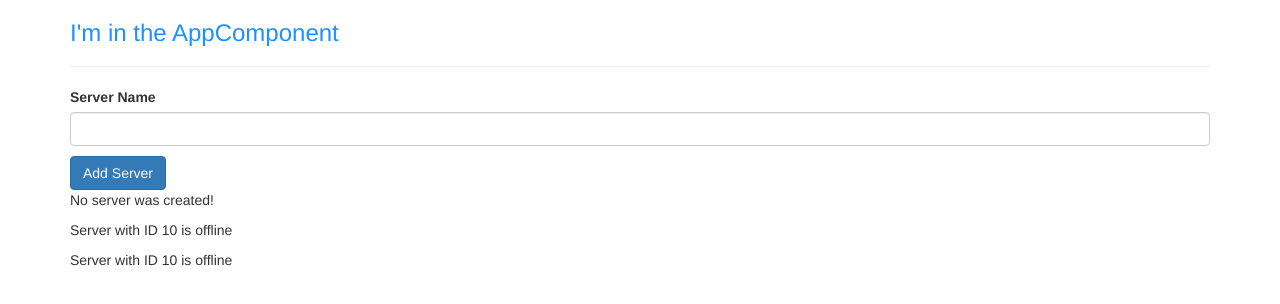
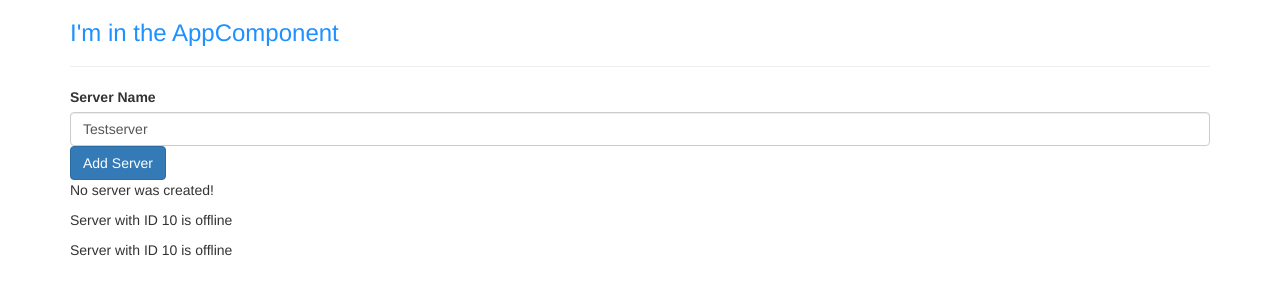
Before and after one commit to dshaevel/my-first-angular-app, an Angular app: page / in a window 1280 px wide. Shown: the top 304 px of the page. Built offline with nearby package versions, Linux system fonts and the light colour scheme.

Commit message:
CHECKPOINT 6 - two-way databinding

```diff
--- a/src/app/servers/servers.component.html
+++ b/src/app/servers/servers.component.html
@@ -1,10 +1,15 @@
 <label>Server Name</label>
+<!--<input
+  type="text"
+  class="form-control"
+  (input)="onUpdateServerName($event)"
+>-->
 <input
   type="text"
   class="form-control"
-  (input)="onUpdateServerName($event)"
+  [(ngModel)]="serverName"
 >
-<p>{{ serverName }}</p>
+<!--<p>{{ serverName }}</p>-->
 
 <button
   class="btn btn-primary"
--- a/src/app/servers/servers.component.ts
+++ b/src/app/servers/servers.component.ts
@@ -8,7 +8,7 @@
 export class ServersComponent implements OnInit {
   allowNewServer = false;
   serverCreationStatus = 'No server was created!';
-  serverName = '';
+  serverName = 'Testserver';
 
   constructor() {
     setTimeout(() => {
@@ -20,7 +20,7 @@
   }
 
   onCreateServer() {
-    this.serverCreationStatus = 'Server was created!';
+    this.serverCreationStatus = 'Server was created! Name is ' + this.serverName;
   }
 
   onUpdateServerName(event: Event) {
```
